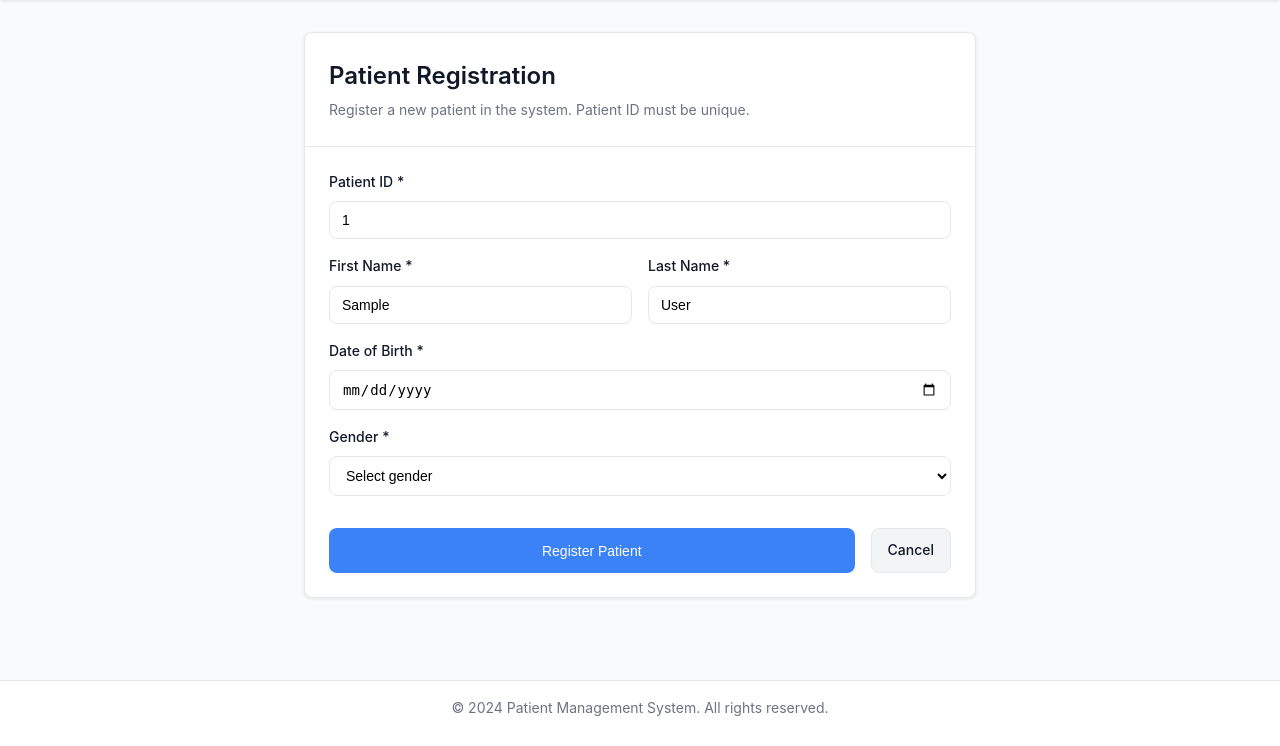
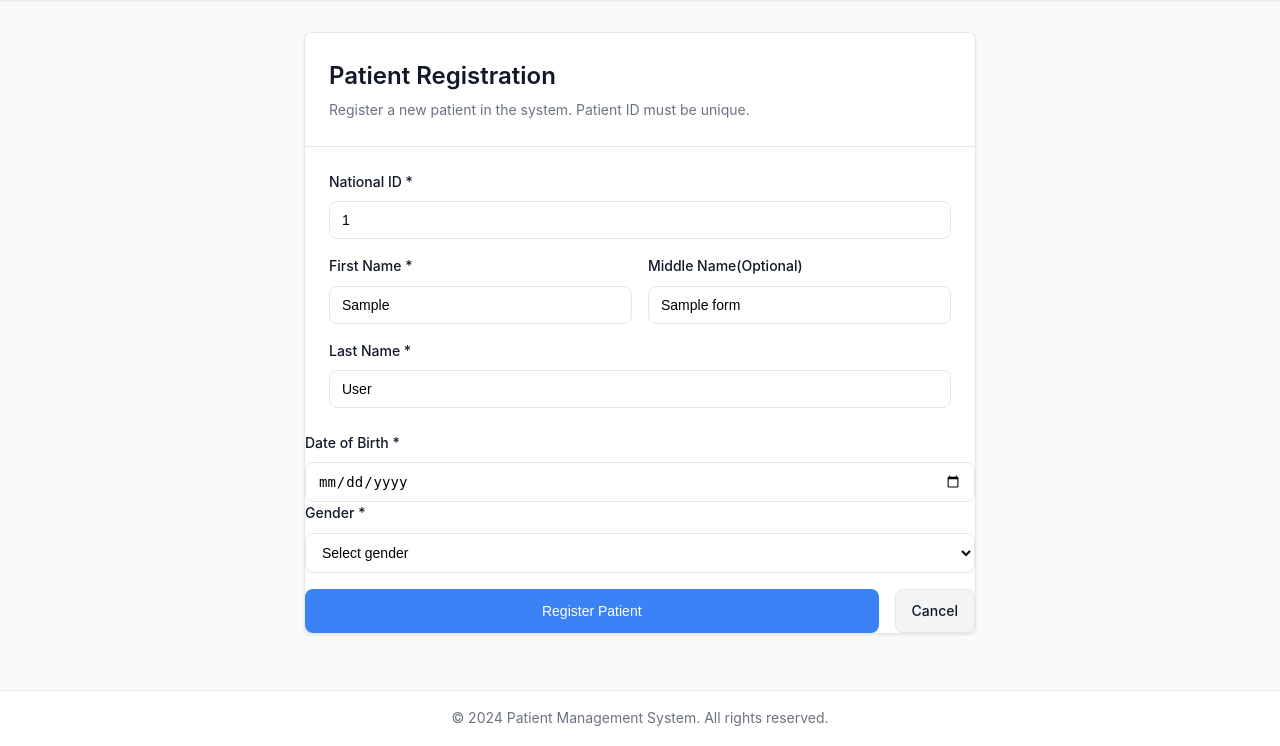
Before and after one commit to Cirua/PatientRecordSystem, a Django app: template backend/patients/templates/patient_registration.html in a window 1280 px wide. Shown: the part 65-811 px from the top of the page. Before the commit the page ends 781 px from the top, so only its background shows below. Run offline with Django 4.2, Linux system fonts and the light colour scheme; the template is opened without the code that fills it: most values are stand-ins (such as "Sample title", 1, 10 or a date in 2020).

Commit message:
Made changes to the readme file and patientregistration form

```diff
--- a/backend/patients/admin.py
+++ b/backend/patients/admin.py
@@ -6,7 +6,7 @@ from .models import Patient, Visit, Assessment
 class PatientAdmin(admin.ModelAdmin):
     list_display = ['patient_id', 'full_name', 'date_of_birth', 'gender', 'age', 'registration_date']
     list_filter = ['gender', 'registration_date']
-    search_fields = ['patient_id', 'first_name', 'last_name']
+    search_fields = ['patient_id', 'first_name', 'middle_name', 'last_name']
     readonly_fields = ['registration_date', 'created_at', 'updated_at', 'age']
     ordering = ['-registration_date']
 
@@ -15,7 +15,7 @@ class PatientAdmin(admin.ModelAdmin):
 class VisitAdmin(admin.ModelAdmin):
     list_display = ['patient', 'visit_date', 'height', 'weight', 'bmi', 'get_bmi_status']
     list_filter = ['visit_date']
-    search_fields = ['patient__patient_id', 'patient__first_name', 'patient__last_name']
+    search_fields = ['patient__patient_id', 'patient__first_name', 'patient__middle_name', 'patient__last_name']
     readonly_fields = ['bmi', 'created_at', 'updated_at']
     ordering = ['-visit_date']
 
@@ -28,6 +28,6 @@ class VisitAdmin(admin.ModelAdmin):
 class AssessmentAdmin(admin.ModelAdmin):
     list_display = ['visit', 'assessment_type', 'general_health', 'created_at']
     list_filter = ['assessment_type', 'general_health', 'created_at']
-    search_fields = ['visit__patient__patient_id', 'visit__patient__first_name', 'visit__patient__last_name']
+    search_fields = ['visit__patient__patient_id', 'visit__patient__first_name', 'visit__patient__middle_name', 'visit__patient__last_name']
     readonly_fields = ['created_at', 'updated_at']
     ordering = ['-created_at']
--- a/backend/patients/filters.py
+++ b/backend/patients/filters.py
@@ -5,6 +5,7 @@ from .models import Patient, Visit
 class PatientFilter(django_filters.FilterSet):
     patient_id = django_filters.CharFilter(lookup_expr='icontains')
     first_name = django_filters.CharFilter(lookup_expr='icontains')
+    middle_name = django_filters.CharFilter(lookup_expr='icontains')
     last_name = django_filters.CharFilter(lookup_expr='icontains')
     gender = django_filters.ChoiceFilter(choices=Patient.GENDER_CHOICES)
     registration_date = django_filters.DateFilter()
@@ -22,6 +23,7 @@ class PatientFilter(django_filters.FilterSet):
         fields = [
             'patient_id',
             'first_name',
+            'middle_name',
             'last_name',
             'gender',
             'registration_date'
--- a/backend/patients/models.py
+++ b/backend/patients/models.py
@@ -18,6 +18,7 @@ class Patient(models.Model):
         help_text="Unique patient identifier"
     )
     first_name = models.CharField(max_length=100)
+    middle_name = models.CharField(max_length=100, blank=True, null=True)
     last_name = models.CharField(max_length=100)
     date_of_birth = models.DateField()
     gender = models.CharField(max_length=1, choices=GENDER_CHOICES)
@@ -38,7 +39,7 @@ class Patient(models.Model):
 
     @property
     def full_name(self):
-        return f"{self.first_name} {self.last_name}"
+        return f"{self.first_name} {self.middle_name or ''} {self.last_name}"
 
     @property
     def age(self):
--- a/backend/patients/template_views.py
+++ b/backend/patients/template_views.py
@@ -19,6 +19,7 @@ def patient_registration(request):
     if request.method == 'POST':
         patient_id = request.POST.get('patient_id', '').strip()
         first_name = request.POST.get('first_name', '').strip()
+        middle_name = request.POST.get('middle_name', '').strip()
         last_name = request.POST.get('last_name', '').strip()
         date_of_birth = request.POST.get('date_of_birth')
         gender = request.POST.get('gender')
@@ -26,6 +27,7 @@ def patient_registration(request):
         context['form_data'] = {
             'patient_id': patient_id,
             'first_name': first_name,
+            'middle_name': middle_name,
             'last_name': last_name,
             'date_of_birth': date_of_birth,
             'gender': gender
@@ -43,6 +45,7 @@ def patient_registration(request):
             patient = Patient.objects.create(
                 patient_id=patient_id,
                 first_name=first_name,
+                middle_name=middle_name,
                 last_name=last_name,
                 date_of_birth=date_of_birth,
                 gender=gender
@@ -246,6 +249,7 @@ def patient_listing(request):
                 'id': patient.id,
                 'patient_id': patient.patient_id,
                 'first_name': patient.first_name,
+                'middle_name': patient.middle_name,
                 'last_name': patient.last_name,
                 'age': patient.age,
                 'last_bmi_status': patient.get_latest_bmi_status(),
--- a/backend/patients/templates/patient_registration.html
+++ b/backend/patients/templates/patient_registration.html
@@ -34,7 +34,7 @@
                 {% csrf_token %}
 
                 <div class="form-group">
-                    <label for="patient_id" class="form-label">Patient ID *</label>
+                    <label for="patient_id" class="form-label">National ID *</label>
                     <input
                         type="text"
                         id="patient_id"
@@ -61,6 +61,20 @@
                     </div>
 
                     <div class="form-group">
+                        <label for="middle_name" class="form-label">Middle Name(Optional)</label>
+                        <input
+                            type="text"
+                            id="middle_name"
+                            name="middle_name"
+                            class="form-input"
+                            placeholder="Enter middle name"
+                            value="{{ form_data.middle_name }}"
+                            required
+                        >
+                    </div>
+                </div>
+
+                <div class="form-group">
                         <label for="last_name" class="form-label">Last Name *</label>
                         <input
                             type="text"
--- a/backend/patients/views.py
+++ b/backend/patients/views.py
@@ -19,7 +19,7 @@ class PatientViewSet(viewsets.ModelViewSet):
     serializer_class = PatientSerializer
     filter_backends = [DjangoFilterBackend, OrderingFilter]
     filterset_class = PatientFilter
-    ordering_fields = ['registration_date', 'last_name', 'first_name']
+    ordering_fields = ['registration_date', 'last_name','middle_name', 'first_name']
     ordering = ['-registration_date']
 
     def get_serializer_class(self):
```
Also changed, not shown: README.md, 1 other file.
